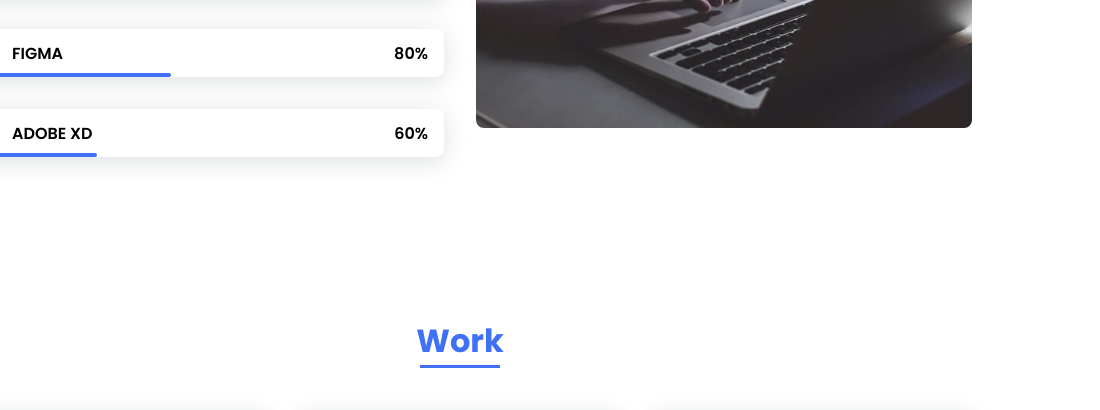
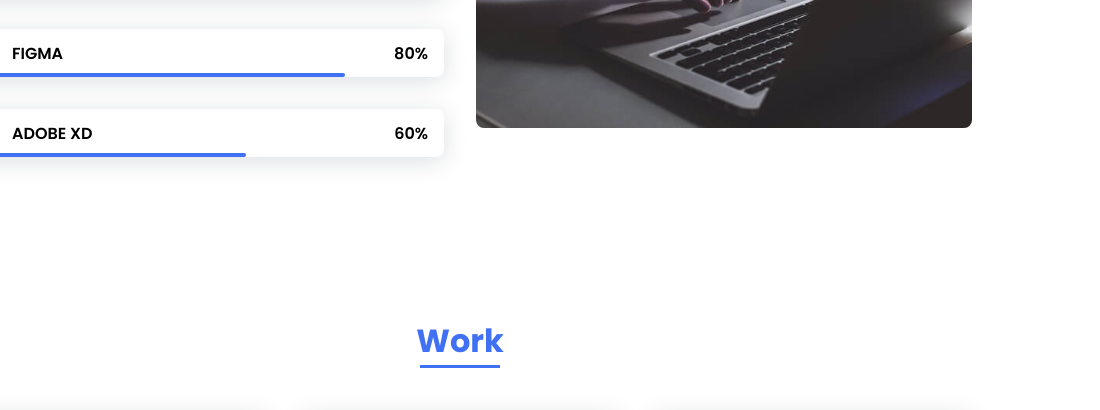
Before and after one commit to Nery93/website, a plain HTML site: page index.html in a window 1280 px wide. Shown: the part 1790-2200 px from the top of the page, 180-1280 px from the left. Drawn offline with nearby package versions, Linux system fonts and the light colour scheme; grey boxes are pictures that could not be loaded.

Commit message:
Update styles.css

```diff
--- a/css/styles.css
+++ b/css/styles.css
@@ -296,10 +296,10 @@ img{
   width: 85%;
 }
 .skills__js{
-  width: 45%;
+  width: 80%;
 }
 .skills__ux{
-  width: 30%;
+  width: 60%;
 }
 .skills__img{
   border-radius: .5rem;
```
